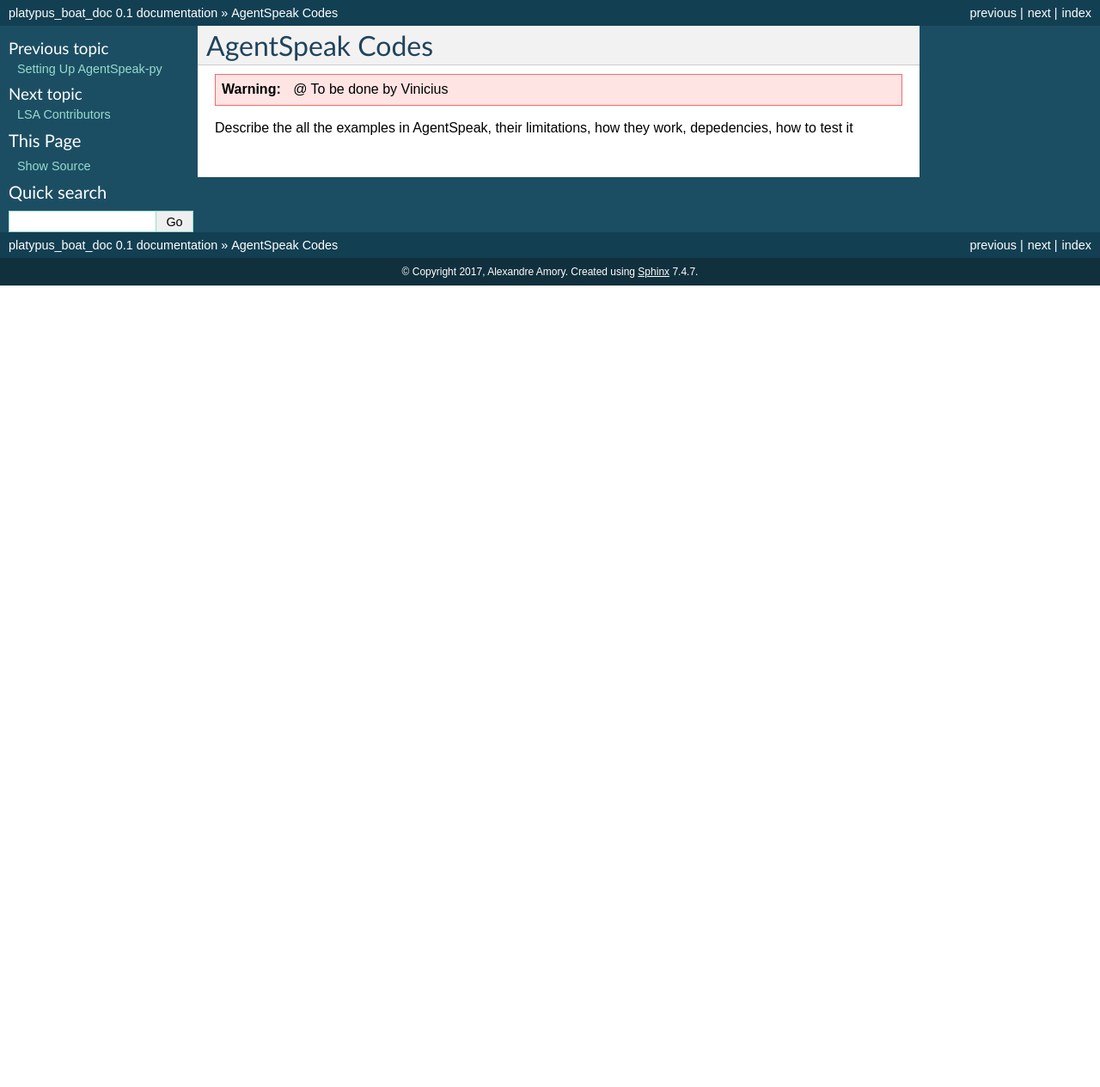
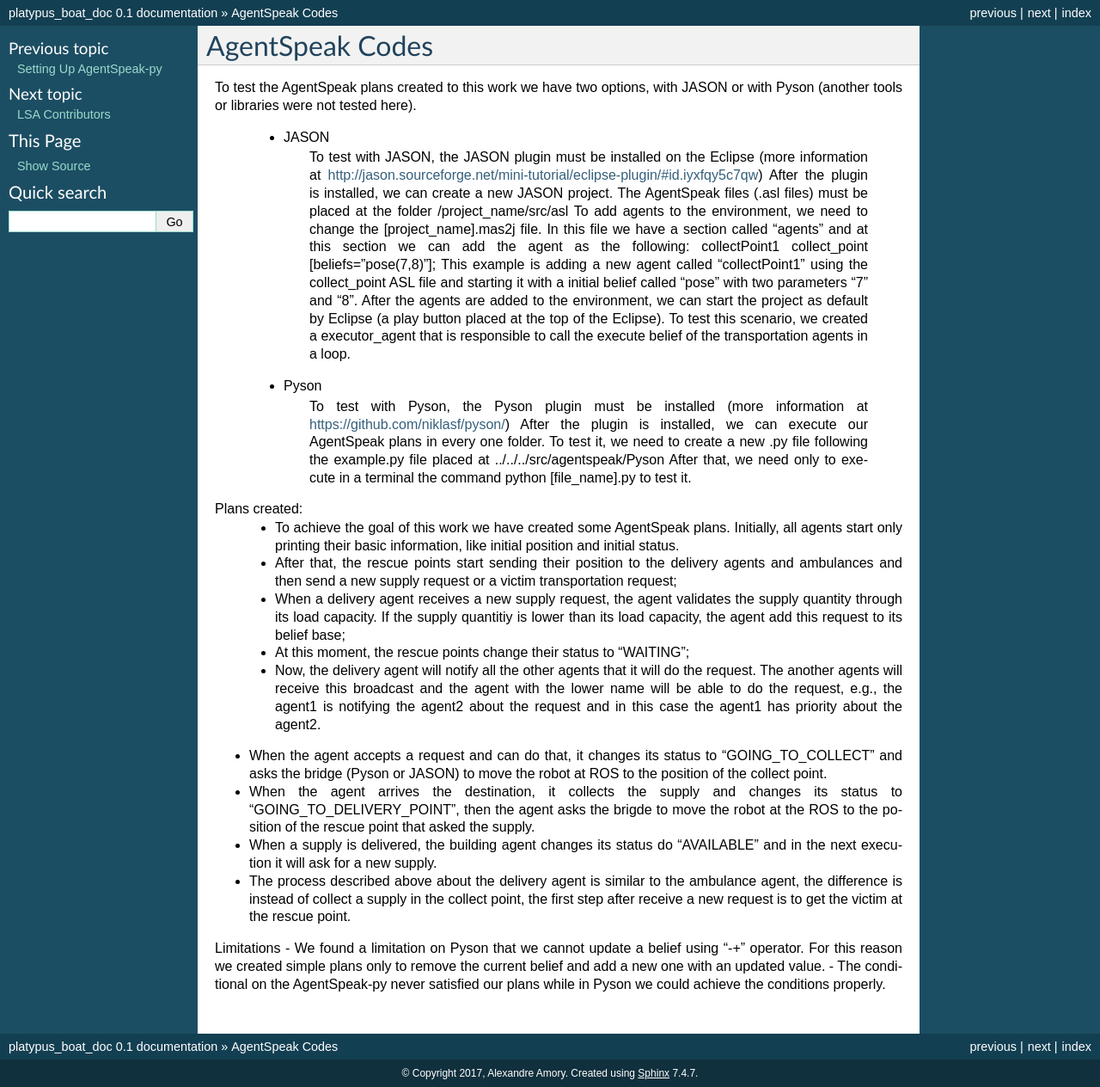
Before and after one commit to disaster-robotics-proalertas/pucrs_campus_gazebo, a Sphinx documentation site: the page built from docs/source/agentspeak/index.rst, in a window 1280 px wide. Shown: the whole page at 86% size. Built offline with Sphinx 7.4.7, drawn with Linux system fonts in a browser that asks for light colours; pages that are not in the unit, such as notebooks, are missing from menus; before the commit the page ends 900 px from its top, so only the background shows below that.

Commit message:
Update index.rst

```diff
--- a/docs/source/agentspeak/index.rst
+++ b/docs/source/agentspeak/index.rst
@@ -1,12 +1,33 @@
-
 ===============
 AgentSpeak Codes
 ===============
 
-.. WARNING::
+To test the AgentSpeak plans created to this work we have two options, with JASON or with Pyson (another tools or libraries were not tested here).
 
-  @ To be done by Vinicius
+ - JASON
+	To test with JASON, the JASON plugin must be installed on the Eclipse (more information at http://jason.sourceforge.net/mini-tutorial/eclipse-plugin/#id.iyxfqy5c7qw)
+	After the plugin is installed, we can create a new JASON project. The AgentSpeak files (.asl files) must be placed at the folder /project_name/src/asl
+	To add agents to the environment, we need to change the [project_name].mas2j file. In this file we have a section called "agents" and at this section we can add the agent as the following: collectPoint1 collect_point [beliefs="pose(7,8)"]; This example is adding a new agent called "collectPoint1" using the collect_point ASL file and starting it with a initial belief called "pose" with two parameters "7" and "8".
+	After the agents are added to the environment, we can start the project as default by Eclipse (a play button placed at the top of the Eclipse).
+	To test this scenario, we created a executor_agent that is responsible to call the execute belief of the transportation agents in a loop.
 
+ - Pyson
+	To test with Pyson, the Pyson plugin must be installed (more information at https://github.com/niklasf/pyson/)
+	After the plugin is installed, we can execute our AgentSpeak plans in every one folder.
+	To test it, we need to create a new .py file following the example.py file placed at ../../../src/agentspeak/Pyson
+	After that, we need only to execute in a terminal the command python [file_name].py to test it.
 
-Describe the all the examples in AgentSpeak, their limitations, how they work, depedencies,
-how to test it
+Plans created:
+ - To achieve the goal of this work we have created some AgentSpeak plans. Initially, all agents start only printing their basic information, like initial position and initial status.
+ - After that, the rescue points start sending their position to the delivery agents and ambulances and then send a new supply request or a victim transportation request;
+ - When a delivery agent receives a new supply request, the agent validates the supply quantity through its load capacity. If the supply quantitiy is lower than its load capacity, the agent add this request to its belief base;
+ - At this moment, the rescue points change their status to "WAITING";
+ - Now, the delivery agent will notify all the other agents that it will do the request. The another agents will receive this broadcast and the agent with the lower name will be able to do the request, e.g., the agent1 is notifying the agent2 about the request and in this case the agent1 has priority about the agent2.
+- When the agent accepts a request and can do that, it changes its status to "GOING_TO_COLLECT" and asks the bridge (Pyson or JASON) to move the robot at ROS to the position of the collect point.
+- When the agent arrives the destination, it collects the supply and changes its status to "GOING_TO_DELIVERY_POINT", then the agent asks the brigde to move the robot at the ROS to the position of the rescue point that asked the supply.
+- When a supply is delivered, the building agent changes its status do "AVAILABLE" and in the next execution it will ask for a new supply.
+- The process described above about the delivery agent is similar to the ambulance agent, the difference is instead of collect a supply in the collect point, the first step after receive a new request is to get the victim at the rescue point.
+
+Limitations
+- We found a limitation on Pyson that we cannot update a belief using "-+" operator. For this reason we created simple plans only to remove the current belief and add a new one with an updated value.
+- The conditional on the AgentSpeak-py never satisfied our plans while in Pyson we could achieve the conditions properly.
```
